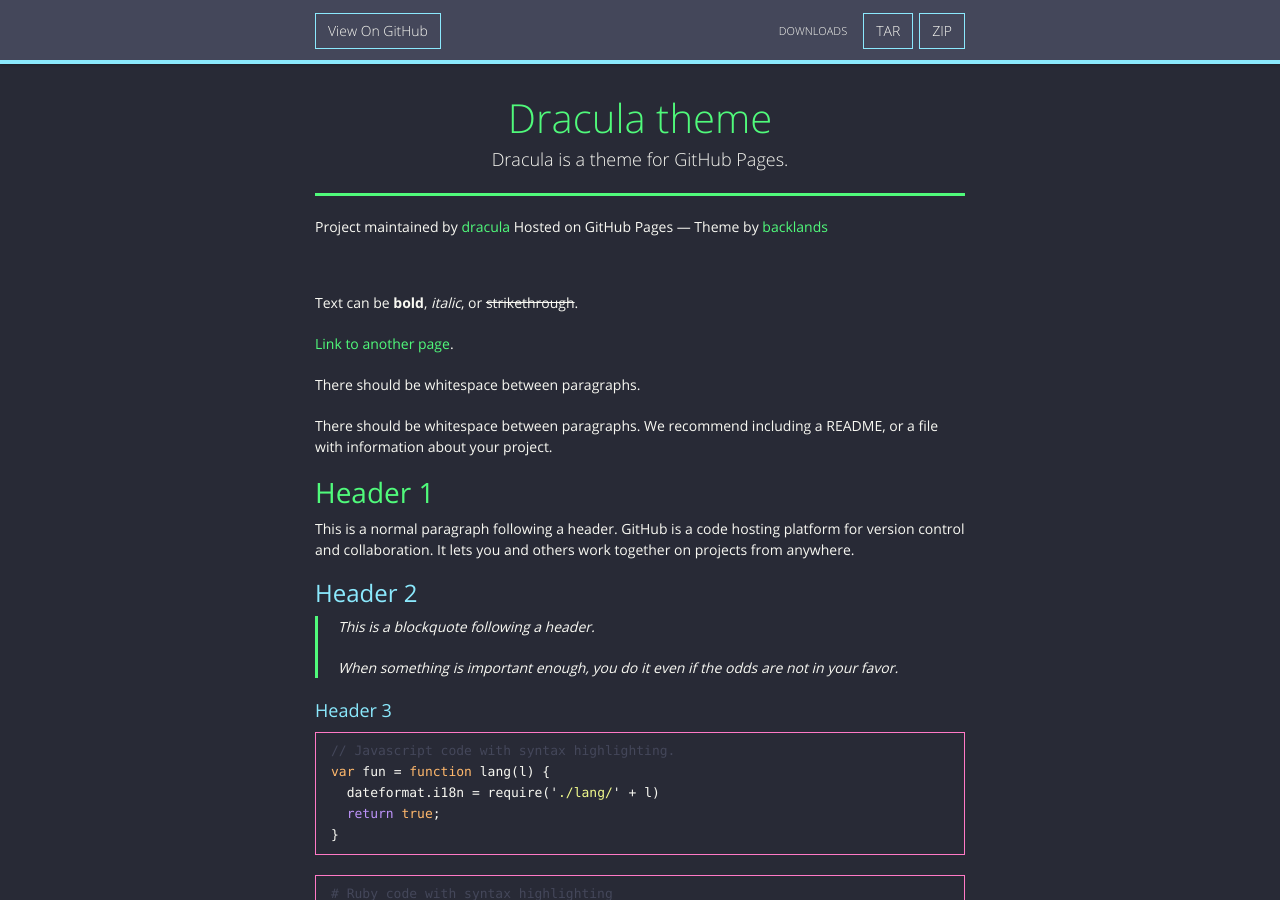
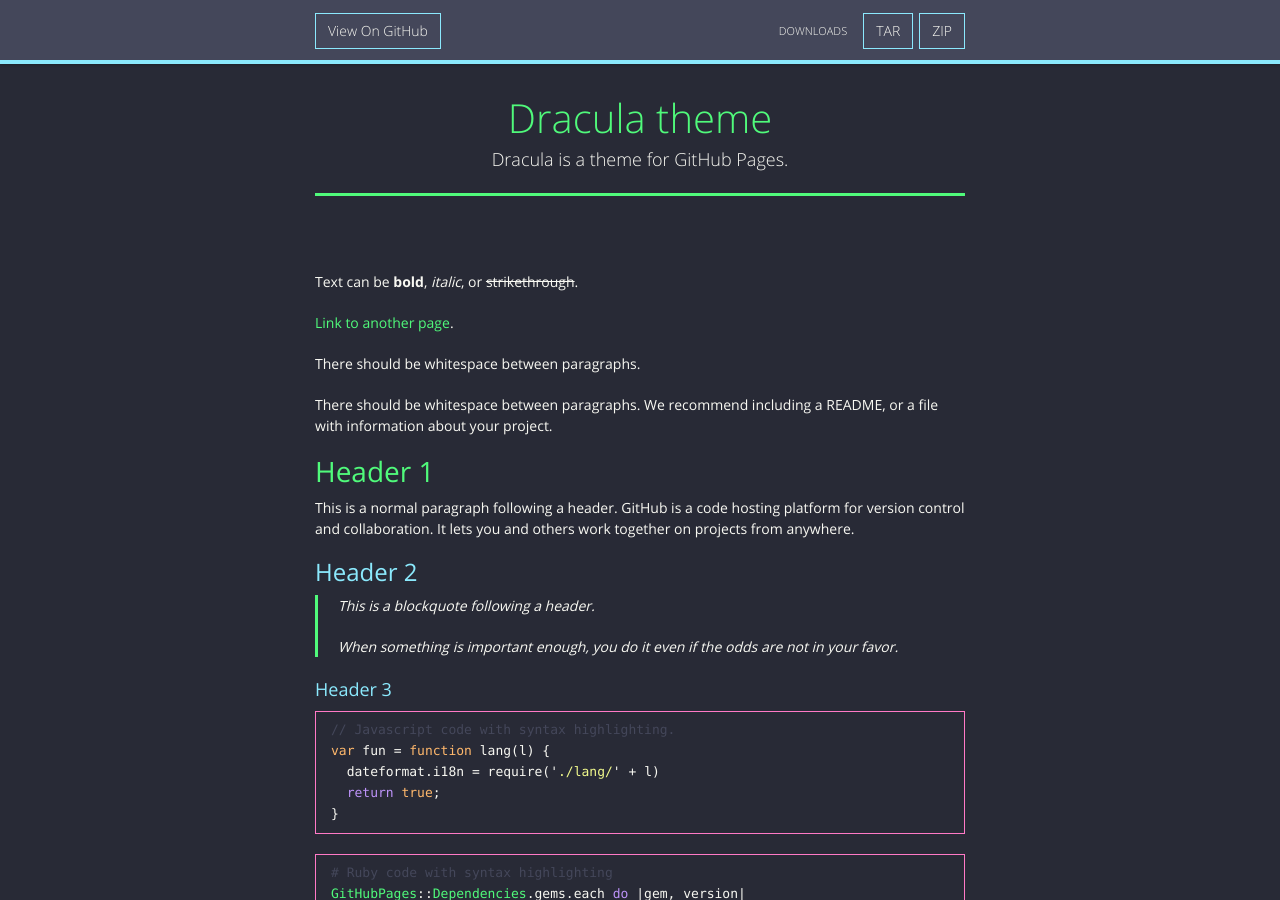
Before and after one commit to dracula/gh-pages, a Jekyll site: the page built from index.md, in a window 1280 px wide and 900 px high. Built offline with Jekyll 4.4.1, drawn with Linux system fonts in a browser that asks for light colours; nearby versions of some CDN libraries.

Commit message:
Remove credits from title area

```diff
--- a/_layouts/default.html
+++ b/_layouts/default.html
@@ -38,8 +38,6 @@
           <h1>{{ site.title | default: site.github.repository_name }}</h1>
           <p>{{ site.description | default: site.github.project_tagline }}</p>
           <hr>
-          <span class="credits left">Project maintained by <a href="{{ site.github.owner_url }}">{{ site.github.owner_name }}</a></span>
-          <span class="credits right">Hosted on GitHub Pages &mdash; Theme by <a href="https://github.com/backlands">backlands</a></span>
         </div>
 
         {{ content }}
```
